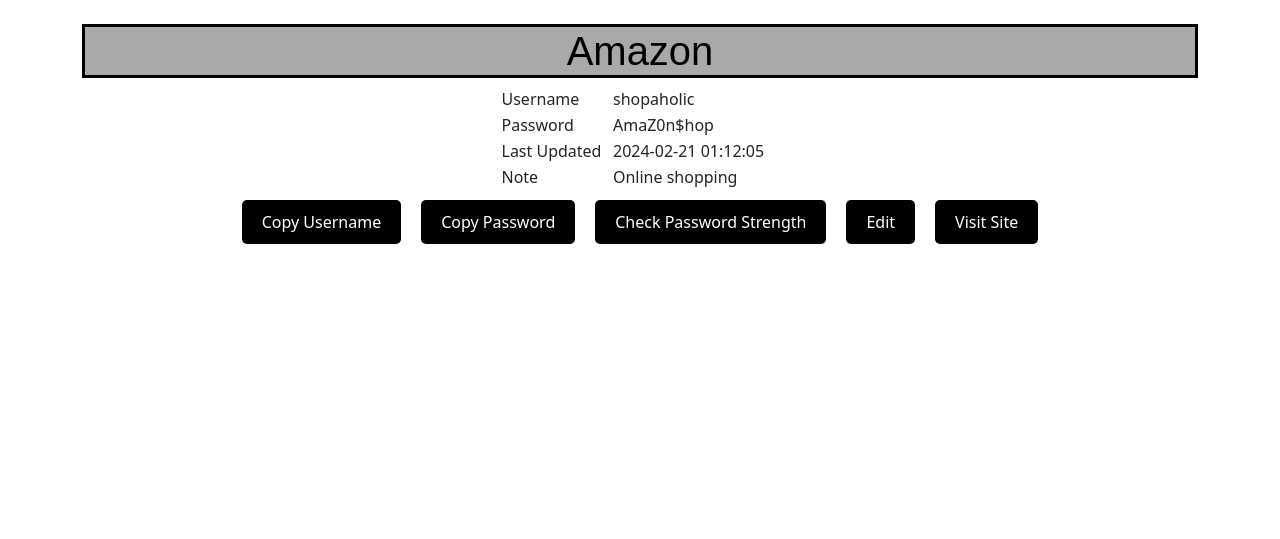
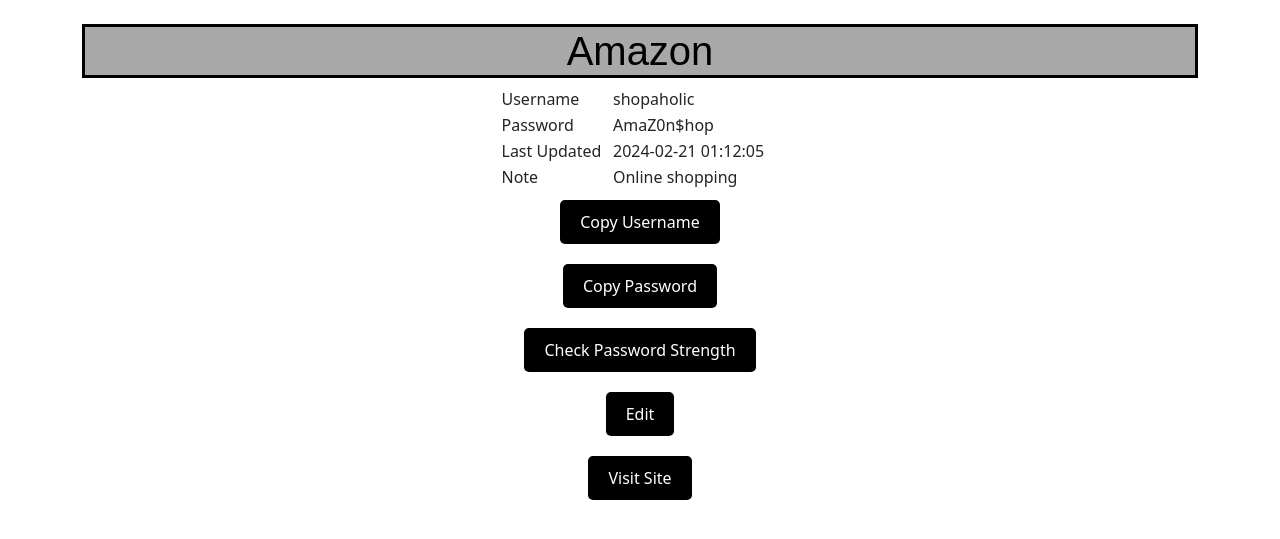
Before and after one commit to 321daniels/StrongPass, a PHP site: page /view_site.php?id=8 in a window 1280 px wide. Shown: the part 56-595 px from the top of the page. Run offline with PHP 8.4, Linux system fonts and the light colour scheme; data comes from the database, SQL or seed files in the repository.

Commit message:
Added wrap for better layout on smaller screen

```diff
--- a/css/style.css
+++ b/css/style.css
@@ -25,11 +25,13 @@ nav.navbar {
     display: flex; /* Make the form elements inline */
     justify-content: space-between; /* Distribute elements evenly with space between */
     align-items: center; /* Vertically align elements at the center */
+	flex-wrap: wrap;
 }
 
 .button-container {
     display: flex;
-    justify-content: center;
+    flex-direction: column;
+    align-items: center;
 }
 
 .centered-buttons {
```
